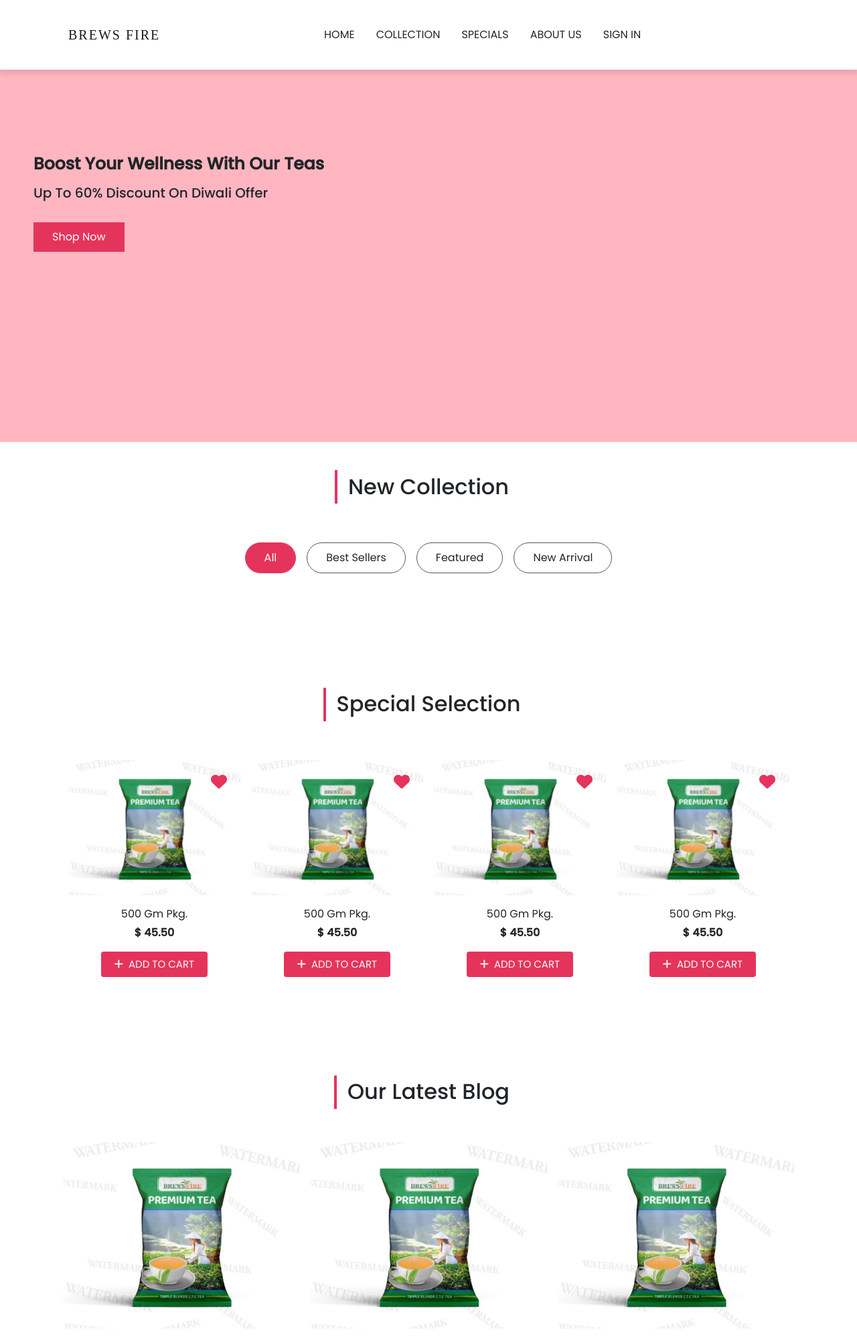
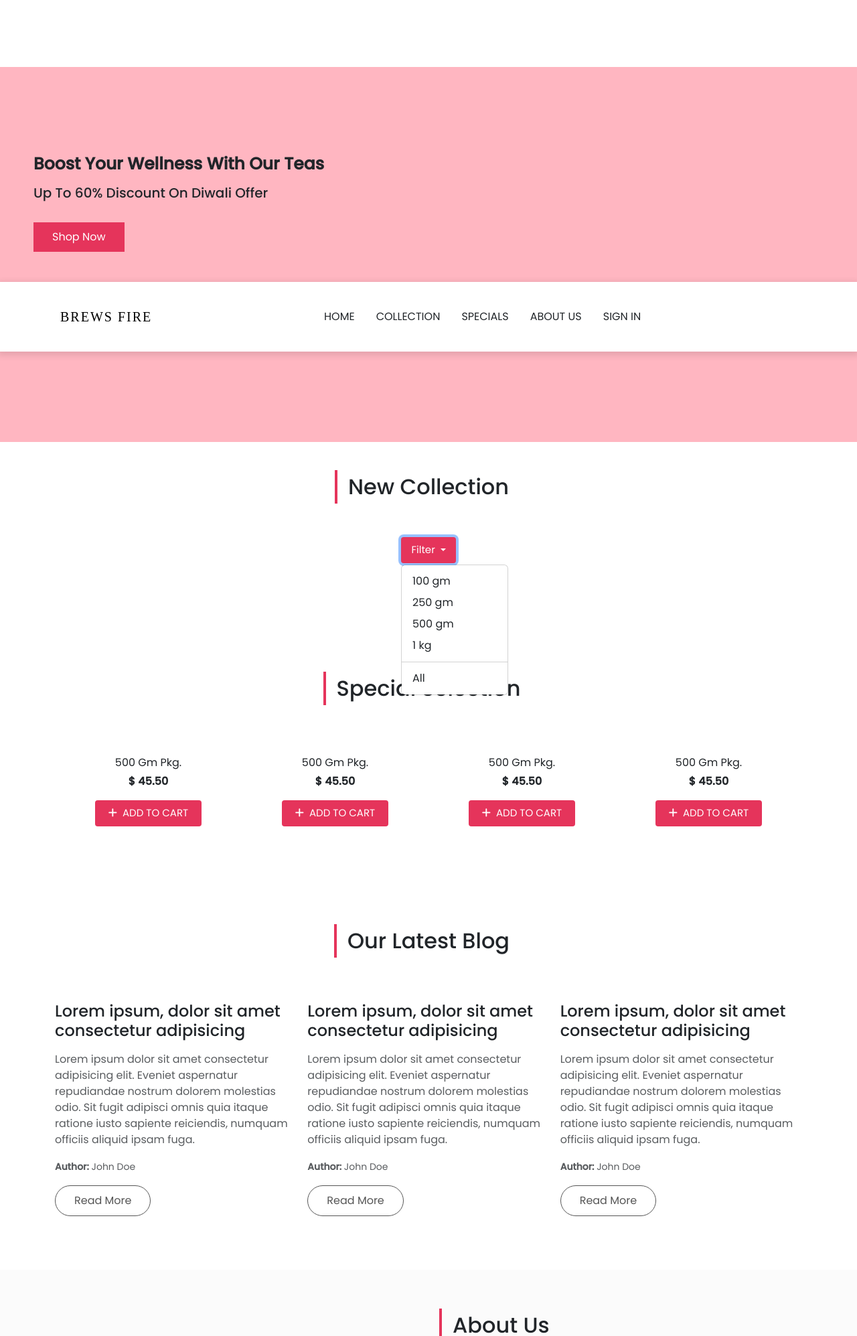
Before and after one commit to Fenilkadhiwala/BrewsFire, a PHP site: page / in a window 1280 px wide, after a click on "Filter". Shown: the top 1995 px of the page at 67% size. Run offline with PHP 8.4, Linux system fonts and the light colour scheme; data that the repository does not hold is empty; some web fonts are replaced.

Commit message:
build:filtering

```diff
--- a/index.php
+++ b/index.php
@@ -30,12 +30,13 @@
     <!-- bootstrap css -->
     <link href="https://cdn.jsdelivr.net/npm/bootstrap@5.3.1/dist/css/bootstrap.min.css" rel="stylesheet">
     <script src="https://cdn.jsdelivr.net/npm/bootstrap@5.3.1/dist/js/bootstrap.bundle.min.js"></script>
-    <link rel="stylesheet" href="bootstrap-5.0.2-dist/css/bootstrap.min.css">
+    <!-- <link rel="stylesheet" href="bootstrap-5.0.2-dist/css/bootstrap.min.css"> -->
     <link rel="stylesheet" href="https://cdnjs.cloudflare.com/ajax/libs/font-awesome/6.4.2/css/all.min.css"
         integrity="sha512-z3gLpd7yknf1YoNbCzqRKc4qyor8gaKU1qmn+CShxbuBusANI9QpRohGBreCFkKxLhei6S9CQXFEbbKuqLg0DA=="
         crossorigin="anonymous" referrerpolicy="no-referrer" />
     <!-- custom css -->
     <link rel="stylesheet" href="css/main.css">
+    <script src="script.js"></script>
     <style>
     .collection-img {
         height: 250px;
@@ -110,6 +111,17 @@
     }
 
     .cartBtn {
+        border-radius: 0px !important;
+        border-radius: 4px !important;
+        padding: 8px 15px !important;
+        background: #e5345b !important;
+        color: white !important;
+        border: transparent !important;
+        font-size: 15px;
+        /* width:200px!important; */
+    }
+
+    .filterBtn {
         border-radius: 0px !important;
         border-radius: 4px !important;
         padding: 8px 15px !important;
@@ -308,10 +320,29 @@
 
             <div class="row g-0">
                 <div class="d-flex flex-wrap justify-content-center mt-5 filter-button-group">
-                    <button type="button" class="btn m-2 text-dark active-filter-btn" data-filter="*">All</button>
-                    <button type="button" class="btn m-2 text-dark" data-filter=".best">Best Sellers</button>
-                    <button type="button" class="btn m-2 text-dark" data-filter=".feat">Featured</button>
-                    <button type="button" class="btn m-2 text-dark" data-filter=".new">New Arrival</button>
+                    <button type="button" class="btn btn-primary dropdown-toggle filterBtn" data-bs-toggle="dropdown">
+                        Filter
+                    </button>
+                    <ul class="dropdown-menu">
+                        <li>
+                            <button class="dropdown-item hundreadBtn filters">100 gm</button>
+                        </li>
+                        <li>
+                            <button class="dropdown-item twoFiftyBtn filters">250 gm</button>
+                        </li>
+                        <li>
+                            <button class="dropdown-item fiveBtn filters">500 gm</button>
+                        </li>
+
+                        <li>
+                            <button class="dropdown-item kgBtn filters">1 kg</button>
+                        </li>
+                        <li><hr class="dropdown-divider"></li>
+                        <li>
+                            <button class="dropdown-item allBtn filters">All</button>
+                        </li>
+
+                    </ul>
                 </div>
 
                 <div class="collection-list mt-4 row gx-0 gy-3">
@@ -346,12 +377,12 @@
                             <div class="col-md-6 col-lg-4 col-xl-3 p-2 best">
                             <div class="collection-img position-relative effectImg">';
                             ?>
-                                    <a
-                                        href="product.php?pwid=<?= $id ?>&spPrice=<?= $priceArr[$i] ?>&spWeight=<?= $weightArr[$i] ?>&spQuant=<?= $quantArr[$i] ?>&spImg=<?= $imgArr[$i] ?>">
-                                        <img src="../Brews_Fire_Admin/uploads/<?= $imgArr[$i] ?>" class="w-100">
-                                    </a>
+                    <a
+                        href="product.php?pwid=<?= $id ?>&spPrice=<?= $priceArr[$i] ?>&spWeight=<?= $weightArr[$i] ?>&spQuant=<?= $quantArr[$i] ?>&spImg=<?= $imgArr[$i] ?>">
+                        <img src="../Brews_Fire_Admin/uploads/<?= $imgArr[$i] ?>" class="w-100">
+                    </a>
 
-                                    <?php
+                    <?php
                                     echo '
                                 <span
                                     class="position-absolute bg-primary text-white d-flex align-items-center justify-content-center">sale</span>
@@ -411,7 +442,7 @@
             <div class="special-list row g-0">
                 <div class="col-md-6 col-lg-4 col-xl-3 p-2">
                     <div class="special-img position-relative overflow-hidden">
-                        <img src="images/product.jpg" class="w-100">
+                        <!-- <img src="images/product.jpg" class="w-100"> -->
                         <span
                             class="position-absolute d-flex align-items-center justify-content-center text-primary fs-4">
                             <i class="fas fa-heart"></i>
@@ -432,7 +463,7 @@
 
                 <div class="col-md-6 col-lg-4 col-xl-3 p-2">
                     <div class="special-img position-relative overflow-hidden">
-                        <img src="images/product.jpg" class="w-100">
+                        <!-- <img src="images/product.jpg" class="w-100"> -->
                         <span
                             class="position-absolute d-flex align-items-center justify-content-center text-primary fs-4">
                             <i class="fas fa-heart"></i>
@@ -453,7 +484,7 @@
 
                 <div class="col-md-6 col-lg-4 col-xl-3 p-2">
                     <div class="special-img position-relative overflow-hidden">
-                        <img src="images/product.jpg" class="w-100">
+                        <!-- <img src="images/product.jpg" class="w-100"> -->
                         <span
                             class="position-absolute d-flex align-items-center justify-content-center text-primary fs-4">
                             <i class="fas fa-heart"></i>
@@ -474,7 +505,7 @@
 
                 <div class="col-md-6 col-lg-4 col-xl-3 p-2">
                     <div class="special-img position-relative overflow-hidden">
-                        <img src="images/product.jpg" class="w-100">
+                        <!-- <img src="images/product.jpg" class="w-100"> -->
                         <span
                             class="position-absolute d-flex align-items-center justify-content-center text-primary fs-4">
                             <i class="fas fa-heart"></i>
@@ -507,7 +538,7 @@
 
             <div class="row g-3">
                 <div class="card border-0 col-md-6 col-lg-4 bg-transparent my-3">
-                    <img src="images/product.jpg" alt="">
+                    <!-- <img src="images/product.jpg" alt=""> -->
                     <div class="card-body px-0">
                         <h4 class="card-title">Lorem ipsum, dolor sit amet consectetur adipisicing</h4>
                         <p class="card-text mt-3 text-muted">Lorem ipsum dolor sit amet consectetur adipisicing elit.
@@ -523,7 +554,7 @@
                 </div>
 
                 <div class="card border-0 col-md-6 col-lg-4 bg-transparent my-3">
-                    <img src="images/product.jpg" alt="">
+                    <!-- <img src="images/product.jpg" alt=""> -->
                     <div class="card-body px-0">
                         <h4 class="card-title">Lorem ipsum, dolor sit amet consectetur adipisicing</h4>
                         <p class="card-text mt-3 text-muted">Lorem ipsum dolor sit amet consectetur adipisicing elit.
@@ -539,7 +570,7 @@
                 </div>
 
                 <div class="card border-0 col-md-6 col-lg-4 bg-transparent my-3">
-                    <img src="images/product.jpg" alt="">
+                    <!-- <img src="images/product.jpg" alt=""> -->
                     <div class="card-body px-0">
                         <h4 class="card-title">Lorem ipsum, dolor sit amet consectetur adipisicing</h4>
                         <p class="card-text mt-3 text-muted">Lorem ipsum dolor sit amet consectetur adipisicing elit.
@@ -573,7 +604,7 @@
                         velit, nemo, nobis, nulla ullam pariatur totam quos.</p>
                 </div>
                 <div class="col-lg-6 order-lg-0">
-                    <img src="images/logo.png" alt="" class="img-fluid">
+                    <!-- <img src="images/logo.png" alt="" class="img-fluid"> -->
                 </div>
             </div>
         </div>
@@ -699,15 +730,16 @@
             </div>
         </div>
     </footer>
-    <!-- end of footer -->
+
+
     <!-- jquery -->
-    <script src="js/jquery-3.6.0.js"></script>
+    <!-- <script src="js/jquery-3.6.0.js"></script> -->
     <!-- isotope js -->
-    <script src="https://unpkg.com/isotope-layout@3/dist/isotope.pkgd.js"></script>
+    <!-- <script src="https://unpkg.com/isotope-layout@3/dist/isotope.pkgd.js"></script> -->
     <!-- bootstrap js -->
-    <script src="bootstrap-5.0.2-dist/js/bootstrap.min.js"></script>
+    <!-- <script src="bootstrap-5.0.2-dist/js/bootstrap.min.js"></script> -->
     <!-- custom js -->
-    <script src="js/script.js"></script>
+
 </body>
 
 </html>
--- a/js/script.js
+++ /dev/null
@@ -1,18 +0,0 @@
-// init Isotope
-var $grid = $('.collection-list').isotope({
-    // options
-  });
-  // filter items on button click
-  $('.filter-button-group').on( 'click', 'button', function() {
-    var filterValue = $(this).attr('data-filter');
-    resetFilterBtns();
-    $(this).addClass('active-filter-btn');
-    $grid.isotope({ filter: filterValue });
-  });
-
-  var filterBtns = $('.filter-button-group').find('button');
-  function resetFilterBtns(){
-    filterBtns.each(function(){
-      $(this).removeClass('active-filter-btn');
-    });
-  }
--- /dev/null
+++ b/script.js
@@ -0,0 +1,31 @@
+// console.log("Hey");
+
+document.addEventListener("DOMContentLoaded", () => {
+  var allItems = document.querySelectorAll(".collection-list .best");
+  var allFilters = document.querySelectorAll(".filters");
+  var filterBtn = document.querySelector(".filterBtn");
+
+  allFilters.forEach((e) => {
+    e.addEventListener("click", () => {
+      //   console.log(e.textContent);
+
+      pBtn = e.textContent;
+      filterBtn.textContent = pBtn;
+
+      if (pBtn != "All") {
+        for (var i = 0; i < allItems.length; i++) {
+          var flag = allItems[i].textContent.includes(pBtn);
+
+          if (flag) {
+            allItems[i].style.display = "block";
+          } else {
+            allItems[i].style.display = "none";
+          }
+        }
+      } else {
+        // console.log("Clicked On All");
+        location.reload();
+      }
+    });
+  });
+});
```
Also changed, not shown: images/Package2.png (deleted), images/Package3.png (deleted), images/bg5.jpg (deleted), images/product.jpg (deleted).
